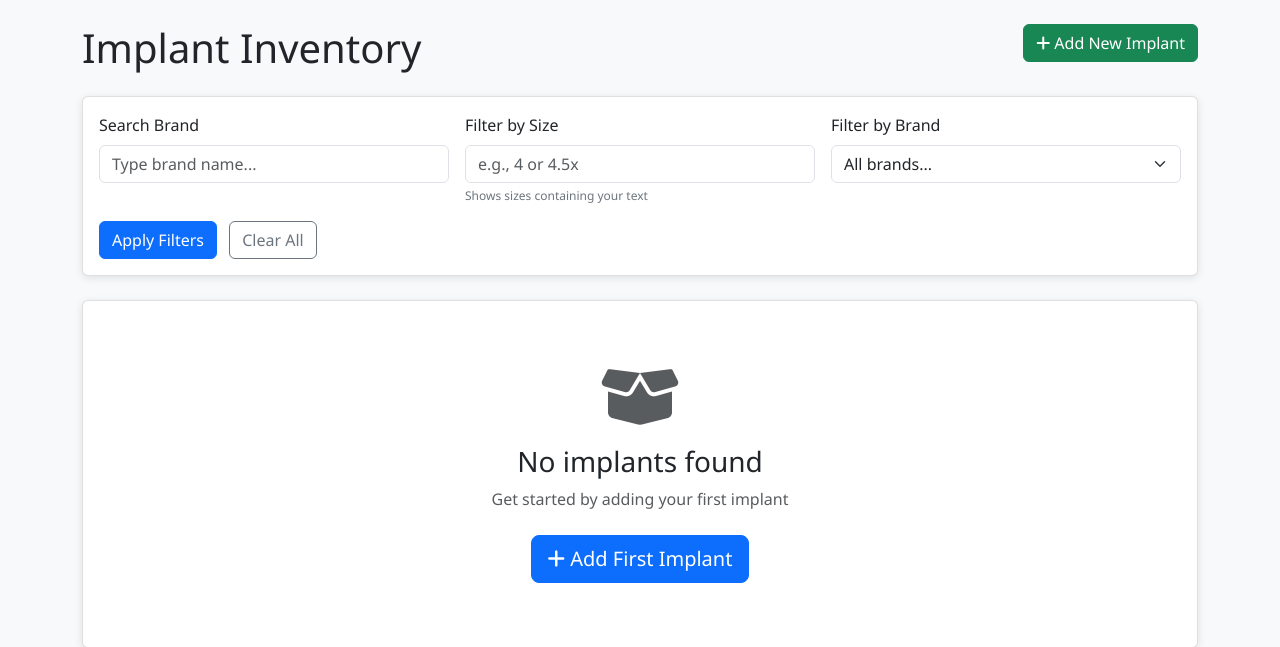
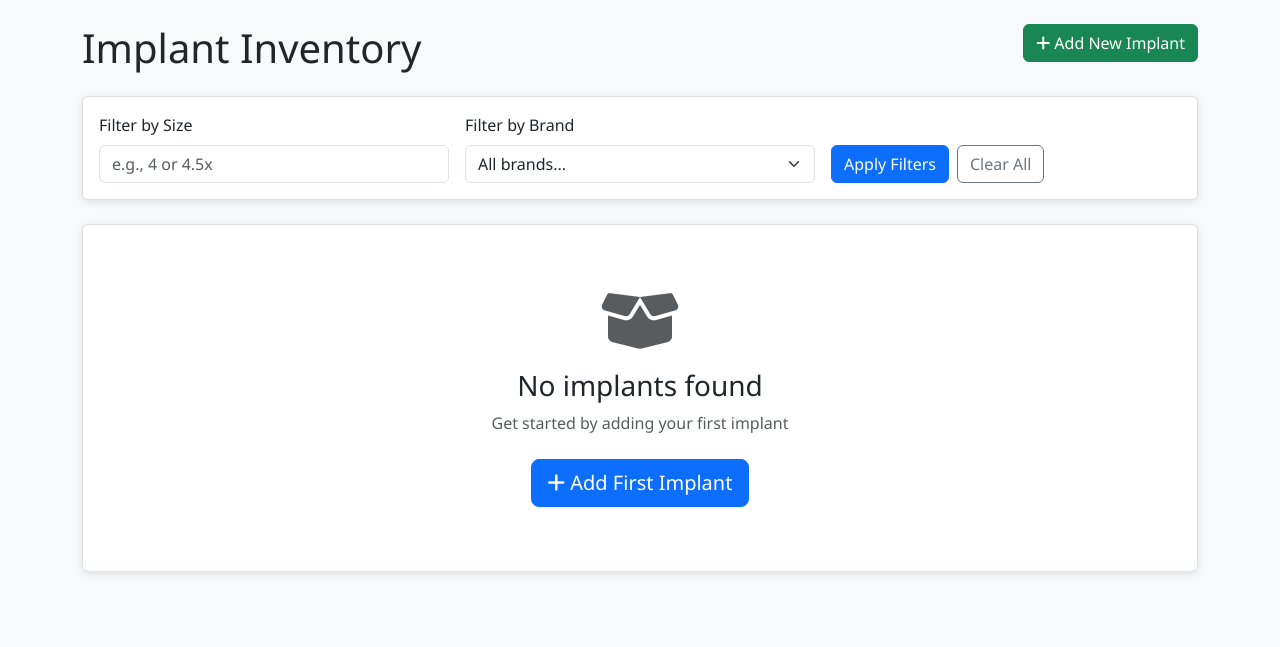
Before and after one commit to Ethanxu1/Implant-Database, a Flask app: page / in a window 1280 px wide. Shown: the part 62-709 px from the top of the page. Run offline with Flask 3, Linux system fonts and the light colour scheme; a user stored in the database is signed in; data that the repository does not hold is empty.

Commit message:
Update UI, remove typing search for brand

```diff
--- a/app.py
+++ b/app.py
@@ -2,6 +2,7 @@ from flask import Flask, render_template, request, redirect, url_for, flash
 from flask_login import LoginManager, login_user, login_required, logout_user, current_user
 from database import db, Implant, User
 from werkzeug.middleware.proxy_fix import ProxyFix
+import os
 
 app = Flask(__name__)
 app.config['SECRET_KEY'] = os.environ['SECRET_KEY']
--- a/templates/index.html
+++ b/templates/index.html
@@ -13,19 +13,14 @@
 </div>
 
 <!-- Search and Filter Form -->
+
 <div class="card mb-4">
   <div class="card-body">
-        <form method="GET" id="filterForm" class="row g-3">
-            <div class="col-md-4">
-                <label for="search" class="form-label">Search Brand</label>
-                <input type="text" class="form-control" id="search" name="search" placeholder="Type brand name..."
-                       value="{{ search }}">
-            </div>
+    <form method="GET" id="filterForm" class="row g-3 align-items-end">
       <div class="col-md-4">
         <label for="size_filter" class="form-label">Filter by Size</label>
         <input type="text" class="form-control" id="size_filter" name="size_filter"
                placeholder="e.g., 4 or 4.5x" value="{{ size_filter }}">
-                <div class="form-text">Shows sizes containing your text</div>
       </div>
       <div class="col-md-4">
         <label for="brand_filter" class="form-label">Filter by Brand</label>
@@ -36,8 +31,8 @@
           {% endfor %}
         </select>
       </div>
-            <div class="col-12">
-                <button type="submit" class="btn btn-primary me-2">Apply Filters</button>
+      <div class="col-md-4 d-flex gap-2">
+        <button type="submit" class="btn btn-primary">Apply Filters</button>
         <a href="{{ url_for('index') }}" class="btn btn-outline-secondary">Clear All</a>
       </div>
     </form>
```
Lines whose indentation alone changed are shown as unchanged.
